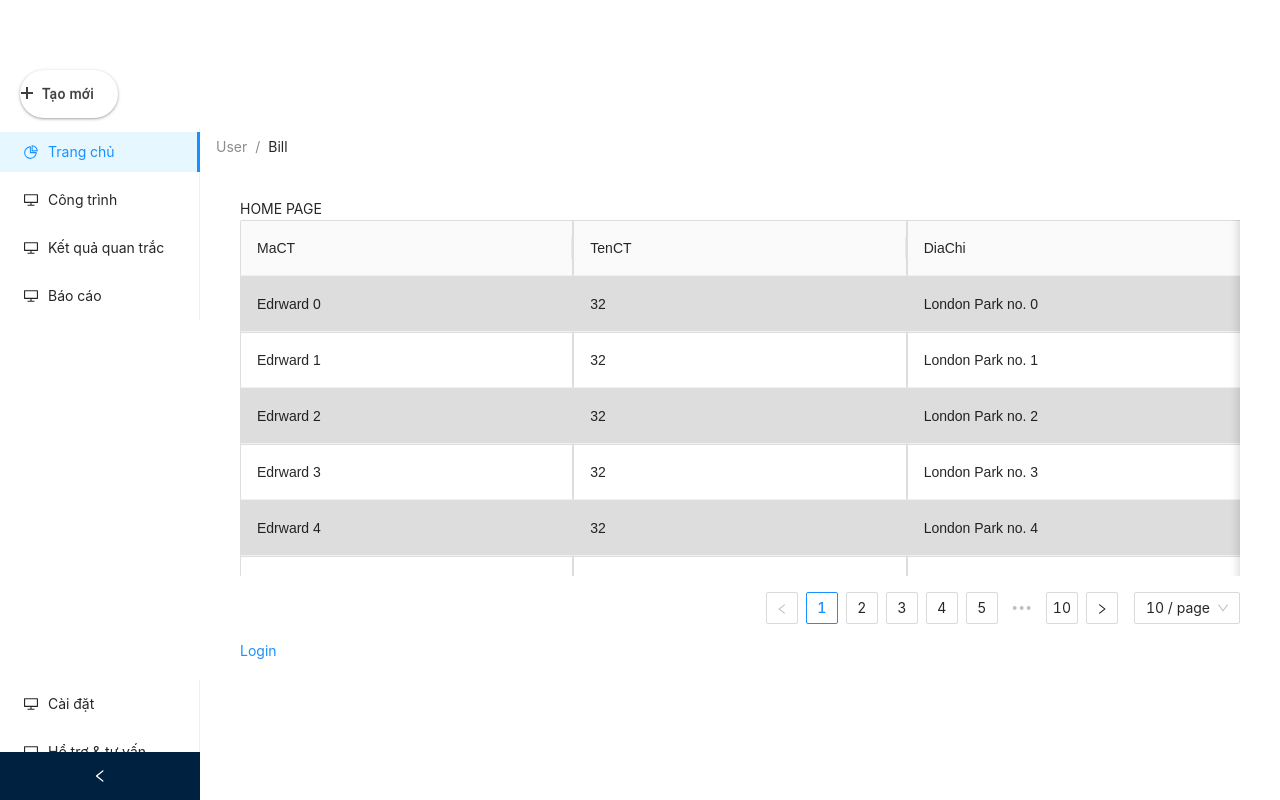
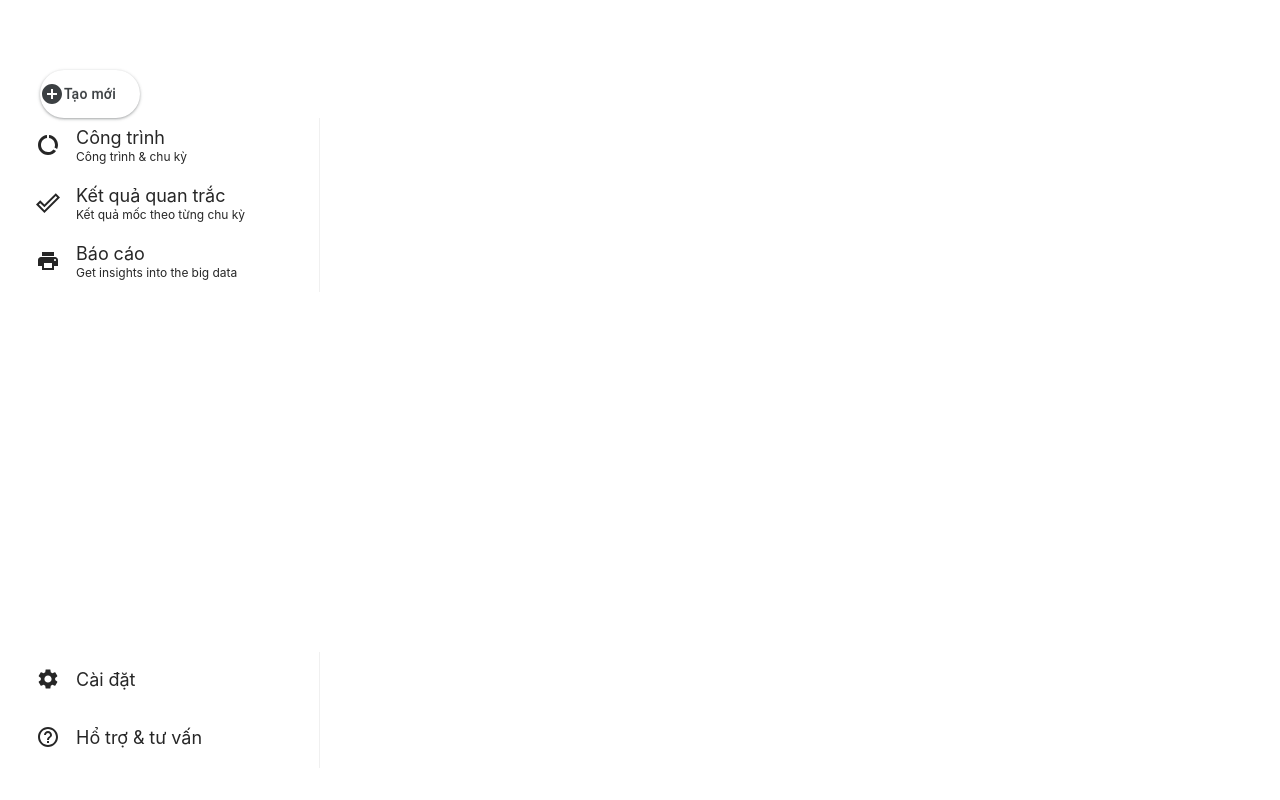
Before and after one commit to locnguyen99/QuanTracCT, a React (Create React App) app in the folder Frontend/ExampleFirst/my-app/: page / in a window 1280 px wide. Shown: the top 800 px of the page. Built offline with nearby package versions, Linux system fonts and the light colour scheme.

Commit message:
update sider

```diff
--- a/Frontend/ExampleFirst/my-app/src/App.css
+++ b/Frontend/ExampleFirst/my-app/src/App.css
@@ -127,6 +127,35 @@ tr:nth-child(even) {
     margin-left: 20px;
     margin-top: 70px !important;
 }
-.topmenu{
+
+.ant-layout-sider-zero-width-trigger {
+  display: none ;
+}
+.sider {
+  width: 300px;
+  margin-left: 20px;
+}
+.ant-menu-item {
+  width: 250px !important;
+  height: 50px !important;
+}
+.aaa{
+  position: absolute;
+  margin-left: 40px;
+  line-height: 0.5px;
+  margin-top: 16px;
+}
+.a{
+  font-size: 18px;
+}
+.aa{
+  font-size: 12px;
+}
+.aaaa{
+  position: absolute;
   margin-top: 10px;
 }
+.b{
+  font-size: 18px;
+  margin-top: 8px;
+}
--- a/Frontend/ExampleFirst/my-app/src/AppLayout.tsx
+++ b/Frontend/ExampleFirst/my-app/src/AppLayout.tsx
@@ -22,11 +22,17 @@ export default class AppLayout extends React.Component {
     };
     render() {
         return (
-            <div className='page1'>
+
+
                 <Layout style={{ minHeight: '100vh' }}>
+                <div className='sider'>
+                    <AppMenu />
+                </div>
+                    <div>
                         <Header className="site-layout-background " style={{ padding: 0 }} />
+                    </div>
+
                     <Layout className="site-layout">
-                        <AppMenu />
                             <Content style={{ margin: '0 16px' }}>
                                 <Breadcrumb style={{ margin: '16px 0' }}>
                                     <Breadcrumb.Item>User</Breadcrumb.Item>
@@ -35,9 +41,10 @@ export default class AppLayout extends React.Component {
                                 {this.props.children}
                             </Content>
                         </Layout>
+                    <div>
                         <Footer style={{ textAlign: 'center' }}>Ant Design ©2018 Created by Ant UED</Footer>
+                    </div>
                 </Layout>
-            </div>
 
         );
     }
--- a/Frontend/ExampleFirst/my-app/src/AppMenu.tsx
+++ b/Frontend/ExampleFirst/my-app/src/AppMenu.tsx
@@ -3,19 +3,15 @@ import React from 'react'
 import './App.css';
 import { Layout, Menu } from 'antd'
 import { Link } from 'react-router-dom'
-import {
-    DesktopOutlined,
-    PieChartOutlined,
-    FileOutlined,
-    TeamOutlined,
-    UserOutlined,
-    PlusOutlined,
-} from '@ant-design/icons'
-import { Button, Radio } from 'antd';
-import { DownloadOutlined } from '@ant-design/icons';
+import { Button } from 'antd';
+import DoneOutlineIcon from '@material-ui/icons/DoneOutline';
+import DataUsageIcon from '@material-ui/icons/DataUsage';
+import PrintIcon from '@material-ui/icons/Print';
+import SettingsIcon from '@material-ui/icons/Settings';
+import HelpOutlineIcon from '@material-ui/icons/HelpOutline';
+import AddCircleIcon from '@material-ui/icons/AddCircle';
 
 const { Sider } = Layout
-const { SubMenu } = Menu
 export default class AppMenu extends React.Component {
     state = {
         collapsed: false,
@@ -26,45 +22,45 @@ export default class AppMenu extends React.Component {
     }
 
     render() {
-        const size: any = this.state;
         return (
-            <Sider collapsible
-                collapsed={this.state.collapsed}
-                onCollapse={this.onCollapse}
-            >
-                <div className='logo' />
-                <div className='menu'>
-                    <div className='menu'>
-                        <Button type="primary" shape="round" icon={<PlusOutlined />} size={size}>
+            <div>
+                <div >
+                    <Button type="primary" shape="round" icon={<AddCircleIcon />} >
                         Tạo mới
                         </Button>
                 </div>
-                    <div className='topmenu'>
-                        <Menu defaultSelectedKeys={['1']} mode='inline'>
-                            <Menu.Item key='1'
-                                icon={<PieChartOutlined />}
-                            >
-                                Trang chủ
+                <div>
+                    <Menu >
+                        <Menu.Item >
+                        <div className='aaaa'>
+                            <DataUsageIcon />
+                        </div>
+                        <div className='aaa'>
+                            <p className='a'>Công trình</p>
+                            <p className='aa'>Công trình & chu kỳ</p>
+                        </div>
                             <Link to='/' />
                         </Menu.Item>
 
-                            <Menu.Item key='2'
-                                icon={<DesktopOutlined />}
-                            >
-                                Công trình
+                        <Menu.Item >
+                        <div className='aaaa'>
+                             <DoneOutlineIcon />
+                        </div>
+                        <div className='aaa'>
+                            <p className='a'>Kết quả quan trắc</p>
+                            <p className='aa'>Kết quả mốc theo từng chu kỳ</p>
+                        </div>
                             <Link to='/cong-trinh' />
                         </Menu.Item>
 
-                            <Menu.Item key='10'
-                                icon={<DesktopOutlined />}
-                            >
-                                Kết quả quan trắc
-                            <Link to='/cong-trinh-chi-tiet' />
-                            </Menu.Item>
-                            <Menu.Item key='11'
-                                icon={<DesktopOutlined />}
-                            >
-                                Báo cáo
+                        <Menu.Item >
+                        <div className='aaaa'>
+                            <PrintIcon />
+                        </div>
+                        <div className='aaa'>
+                            <p className='a'>Báo cáo</p>
+                            <p className='aa'>Get insights into the big data</p>
+                        </div>
                             <Link to='/cong-trinh-chi-tiet' />
                         </Menu.Item>
 
@@ -85,24 +81,30 @@ export default class AppMenu extends React.Component {
                             </SubMenu>
                             <Menu.Item key='9' icon={<FileOutlined />} /> */}
                     </Menu>
+
                 </div>
                 <div className='undermenu'>
-                        <Menu defaultSelectedKeys={['1']} mode='inline'>
-                            <Menu.Item key='12'
-                                icon={<DesktopOutlined />}
-                            >
-                                Cài đặt
+                    <Menu >
+                        <Menu.Item >
+                        <div className='aaaa'>
+                            <SettingsIcon />
+                        </div>
+                        <div className='aaa'>
+                            <p className='b'>Cài đặt</p>
+                        </div>
                         </Menu.Item>
 
-                            <Menu.Item key='13'
-                                icon={<DesktopOutlined />}
-                            >
-                                Hổ trợ & tư vấn
+                        <Menu.Item >
+                        <div className='aaaa'>
+                            <HelpOutlineIcon />
+                        </div>
+                        <div className='aaa'>
+                            <p className='b'>Hổ trợ & tư vấn</p>
+                        </div>
                         </Menu.Item>
                     </Menu>
                 </div>
             </div>
-            </Sider>
         )
     }
 }
--- a/Frontend/ExampleFirst/my-app/src/Signup.tsx
+++ b/Frontend/ExampleFirst/my-app/src/Signup.tsx
@@ -37,7 +37,7 @@ export default function SignUp() {
         <div >
             <div className='back'>
                 <ArrowLeftOutlined />
-                Back
+                <Link href="/auth" >Back</Link>
             </div>
             <div className='signup'>
                 <Typography component="h1" variant="h5">
```
Lines whose indentation alone changed are shown as unchanged.
